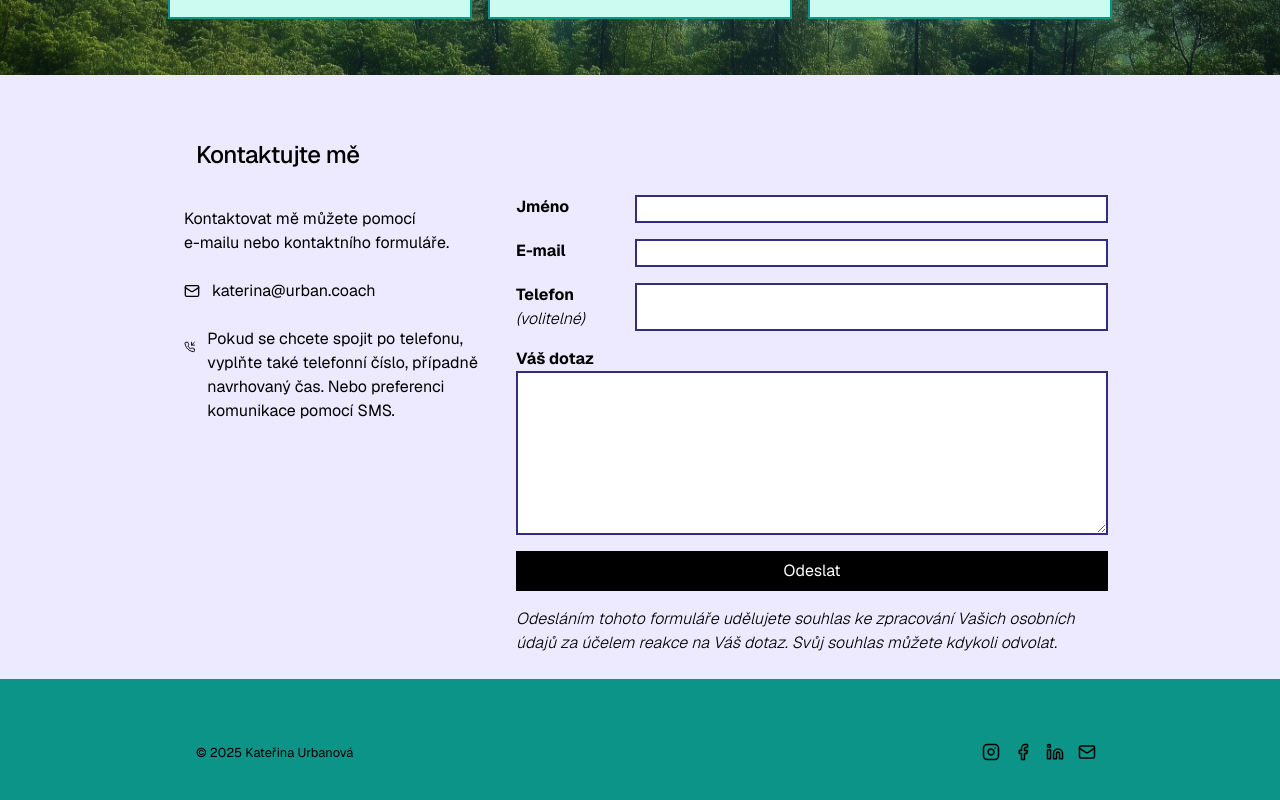
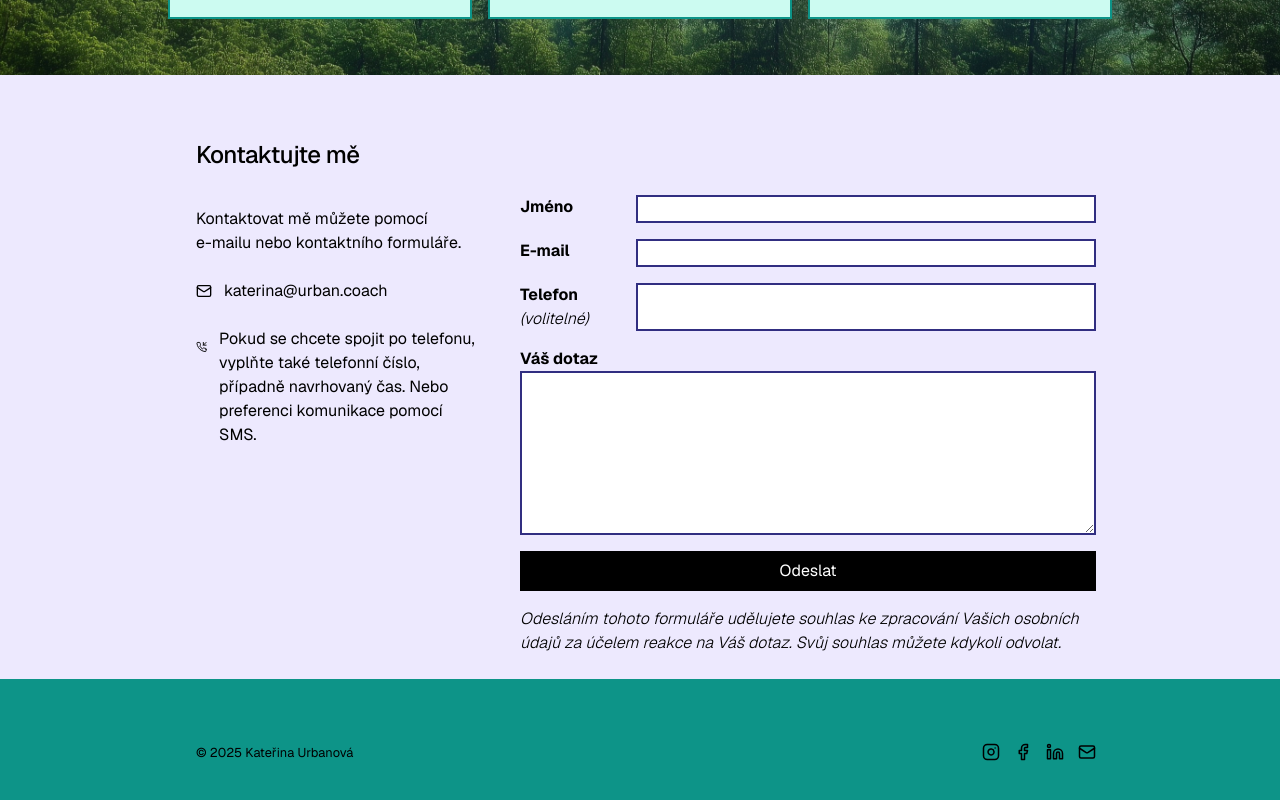
Before and after one commit to PetitSuave/suavecoachweb, a Next.js app: page / in a window 1280 px wide. Shown: the part 1187-1987 px from the top of the page. Built offline with nearby package versions, Linux system fonts and the light colour scheme.

Commit message:
Changed: margin contact big screen

```diff
--- a/app/page.tsx
+++ b/app/page.tsx
@@ -94,7 +94,7 @@ export default function Page() {
                         <div className=" mt-16 ml-6 md:ml-9 text-2xl font-medium tracking-tight">
                             Kontaktujte mě
                         </div>
-                        <div className="flex mx-auto flex-col md:flex-row md:m-3 ml-6 mr-9 md:mr-0 md:ml-0">
+                        <div className="flex mx-auto flex-col md:flex-row md:m-3 ml-6 mr-9 md:mr-0md:ml-6">
                             <div className="flex flex-col md:w-1/3 mt-3 md:m-6">
                                 <p className="mb-6">
                                     Kontaktovat mě můžete pomocí <br/> e-mailu nebo kontaktního formuláře.
```
